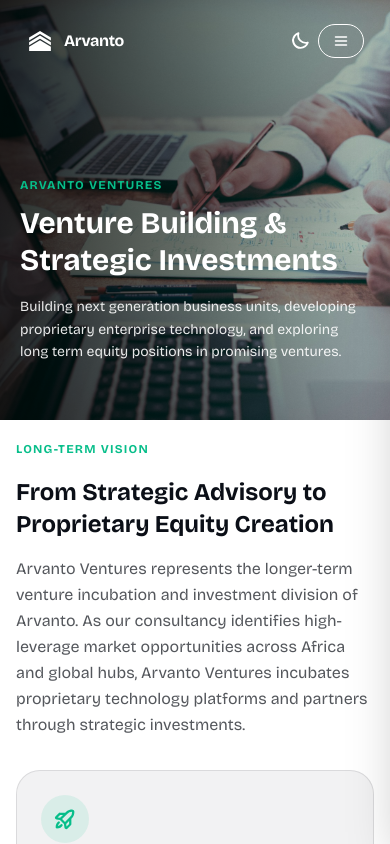
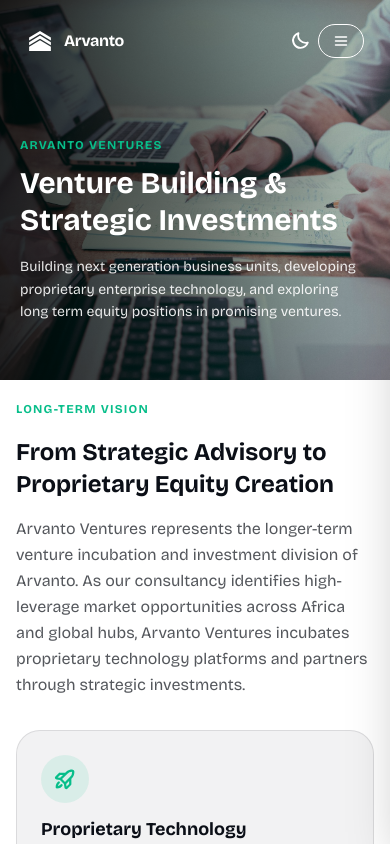
Before and after one commit to k-clinton/Arvanto, a Next.js app: page /ventures in a window 390 px wide. Shown: the top 844 px of the page. Built offline with nearby package versions, Linux system fonts and the light colour scheme.

Commit message:
fix: adjust minimum height values in PageHero component for better layout

```diff
--- a/src/components/common/PageHero.tsx
+++ b/src/components/common/PageHero.tsx
@@ -126,7 +126,7 @@ export function PageHero({
   return (
     <section
       ref={heroRef}
-      className="relative -mt-[72px] min-h-[420px] pt-[72px] sm:-mt-[94px] sm:min-h-[500px] sm:pt-[94px] lg:-mt-[104px] lg:pt-[104px] flex items-end overflow-hidden"
+      className="relative -mt-[72px] min-h-[380px] pt-[72px] sm:-mt-[94px] sm:min-h-[460px] sm:pt-[94px] lg:-mt-[104px] lg:pt-[104px] flex items-end overflow-hidden"
     >
       <div className="absolute inset-0 overflow-hidden bg-dark">
         <div
```
